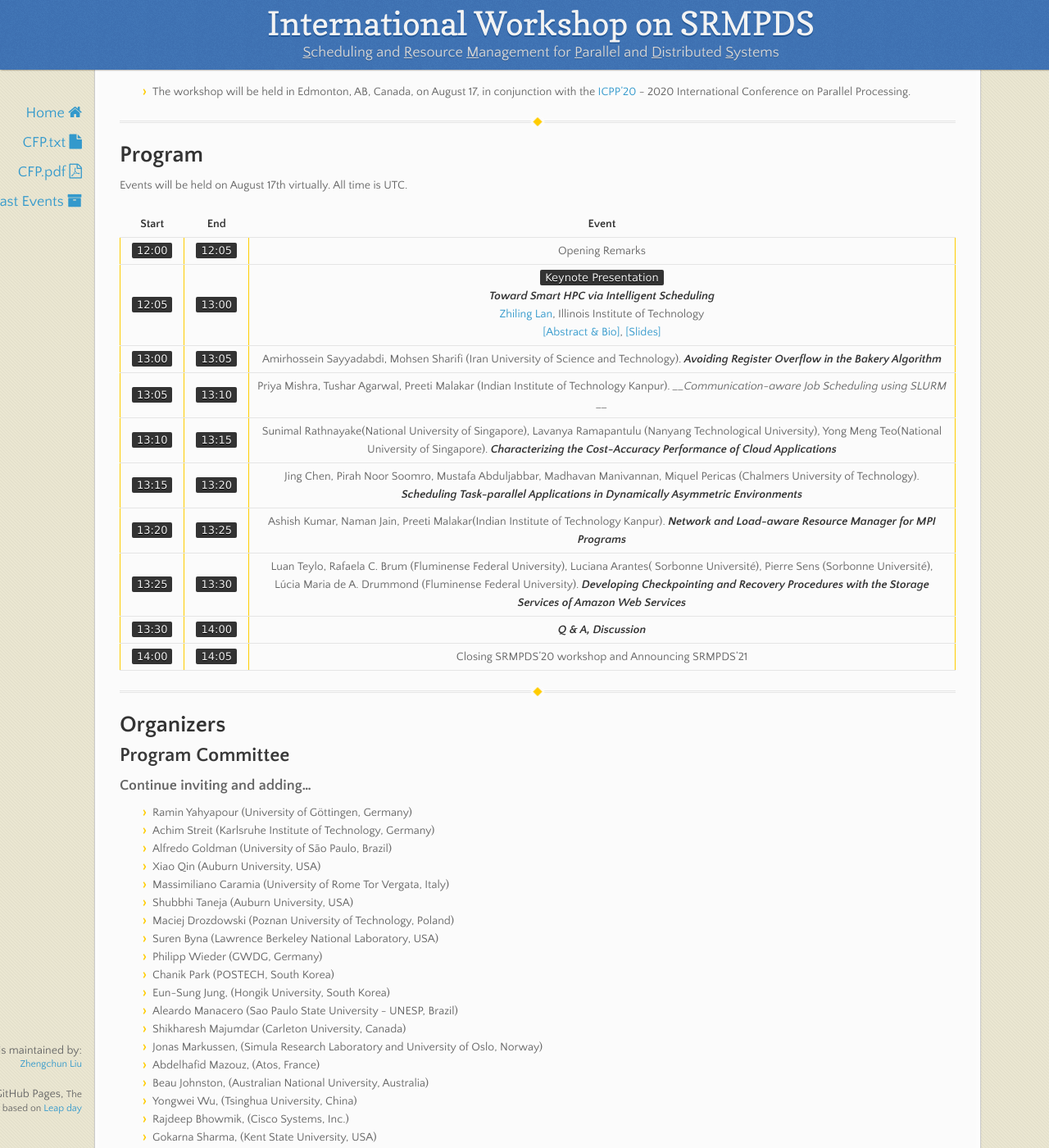
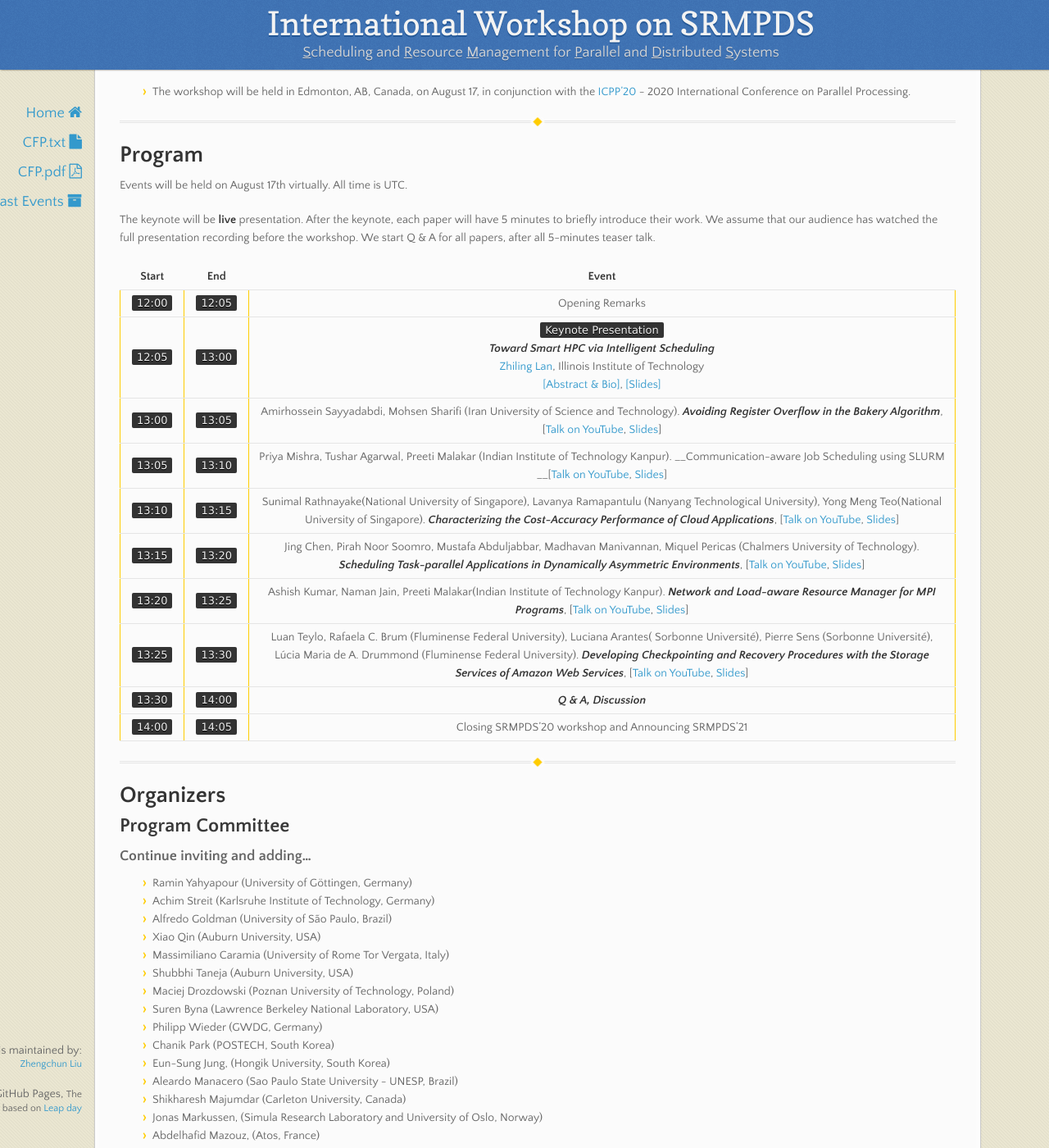
Before and after one commit to srmpds/srmpds.github.io, a Jekyll site: the page built from index.md, in a window 1280 px wide and 1400 px high, scrolled down 1241 px. Shown: the whole window at 82% size. Built offline with Jekyll 4.4.1, drawn with Linux system fonts in a browser that asks for light colours; nearby versions of some CDN libraries.

Commit message:
add, delete, polish etc.

```diff
--- a/index.md
+++ b/index.md
@@ -51,16 +51,18 @@ Resource management and scheduling is a crucial task on large-scale computing sy
 # Program
 Events will be held on August 17th virtually. All time is UTC.
 
+The keynote will be **live** presentation. After the keynote, each paper will have 5 minutes to briefly introduce their work. We assume that our audience has watched the full presentation recording before the workshop. We start Q & A for all papers, after all 5-minutes teaser talk.
+
 | __Start__ | __End__ |                          __Event__                           |
 | :-------: | :-----: | :----------------------------------------------------------: |
 |  `12:00`  | `12:05` |                       Opening Remarks                        |
 |  `12:05`  | `13:00` | `Keynote Presentation` <br> ___Toward Smart HPC via Intelligent Scheduling___ <br> [Zhiling Lan](http://www.cs.iit.edu/~zlan/), Illinois Institute of Technology <br> <a href="./doc/SRMPDS-2020-keynote-abstract.pdf" target="_blank">[Abstract & Bio]</a>, <a href="./doc/SRMPDS-2020-keynote-slides.pdf" target="_blank">[Slides]</a> |
-|  `13:00`  | `13:05` | Amirhossein Sayyadabdi, Mohsen Sharifi (Iran University of Science and Technology). ___Avoiding Register Overflow in the Bakery Algorithm___ |
-|  `13:05`   | `13:10`  | Priya Mishra, Tushar Agarwal, Preeti Malakar (Indian Institute of Technology Kanpur). ___Communication-aware Job Scheduling using SLURM ___ |
-|  `13:10`   | `13:15`  | Sunimal Rathnayake(National University of Singapore), Lavanya Ramapantulu (Nanyang Technological University), Yong Meng Teo(National University of Singapore). ___Characterizing the Cost-Accuracy Performance of Cloud Applications___ |
-|  `13:15`   | `13:20` | Jing Chen, Pirah Noor Soomro, Mustafa Abduljabbar, Madhavan Manivannan, Miquel Pericas (Chalmers University of Technology). ___Scheduling Task-parallel Applications in Dynamically Asymmetric Environments___ |
-|  `13:20`   | `13:25` | Ashish Kumar, Naman Jain, Preeti Malakar(Indian Institute of Technology Kanpur). ___Network and Load-aware Resource Manager for MPI Programs___ |
-|  `13:25`   | `13:30` | Luan Teylo, Rafaela C. Brum (Fluminense Federal University), Luciana Arantes( Sorbonne Université), Pierre Sens (Sorbonne Université), Lúcia Maria de A. Drummond (Fluminense Federal University). ___Developing Checkpointing and Recovery  Procedures with the  Storage Services of Amazon Web Services___ |
+|  `13:00`  | `13:05` | Amirhossein Sayyadabdi, Mohsen Sharifi (Iran University of Science and Technology). ___Avoiding Register Overflow in the Bakery Algorithm___,[[Talk on YouTube](https://youtu.be/nKQ4wwJ3550), [Slides](https://jnamaral.github.io/icpp20/slides/Sayyadabdi_Avoiding.pdf)] |
+|  `13:05`   | `13:10`  | Priya Mishra, Tushar Agarwal, Preeti Malakar (Indian Institute of Technology Kanpur). __Communication-aware Job Scheduling using SLURM __[[Talk on YouTube](https://youtu.be/h5KQ1v3bWAQ), [Slides](https://jnamaral.github.io/icpp20/slides/Mishra_Communication.pdf)] |
+|  `13:10`   | `13:15`  | Sunimal Rathnayake(National University of Singapore), Lavanya Ramapantulu (Nanyang Technological University), Yong Meng Teo(National University of Singapore). ___Characterizing the Cost-Accuracy Performance of Cloud Applications___, [[Talk on YouTube](https://youtu.be/MXdpaOUZCB4), [Slides](https://jnamaral.github.io/icpp20/slides/Rathnayake_Characterizing.pdf)] |
+|  `13:15`   | `13:20` | Jing Chen, Pirah Noor Soomro, Mustafa Abduljabbar, Madhavan Manivannan, Miquel Pericas (Chalmers University of Technology). ___Scheduling Task-parallel Applications in Dynamically Asymmetric Environments___, [[Talk on YouTube](https://youtu.be/loTGtJQzvwk), [Slides](https://jnamaral.github.io/icpp20/slides/Chen_Scheduling.pdf)] |
+|  `13:20`   | `13:25` | Ashish Kumar, Naman Jain, Preeti Malakar(Indian Institute of Technology Kanpur). ___Network and Load-aware Resource Manager for MPI Programs___, [[Talk on YouTube](https://youtu.be/5ZqNsWkX4-E), [Slides](https://jnamaral.github.io/icpp20/slides/Kumar_Network.pdf)] |
+|  `13:25`   | `13:30` | Luan Teylo, Rafaela C. Brum (Fluminense Federal University), Luciana Arantes( Sorbonne Université), Pierre Sens (Sorbonne Université), Lúcia Maria de A. Drummond (Fluminense Federal University). ___Developing Checkpointing and Recovery  Procedures with the  Storage Services of Amazon Web Services___, [[Talk on YouTube](https://youtu.be/R8OmnhRNlIc), [Slides](https://jnamaral.github.io/icpp20/slides/Teylo_Developing.pdf)] |
 |  `13:30`   | `14:00` | ___Q & A, Discussion___ |
 |  `14:00`  | `14:05` |     Closing SRMPDS'20 workshop and Announcing SRMPDS'21      |
 
```
